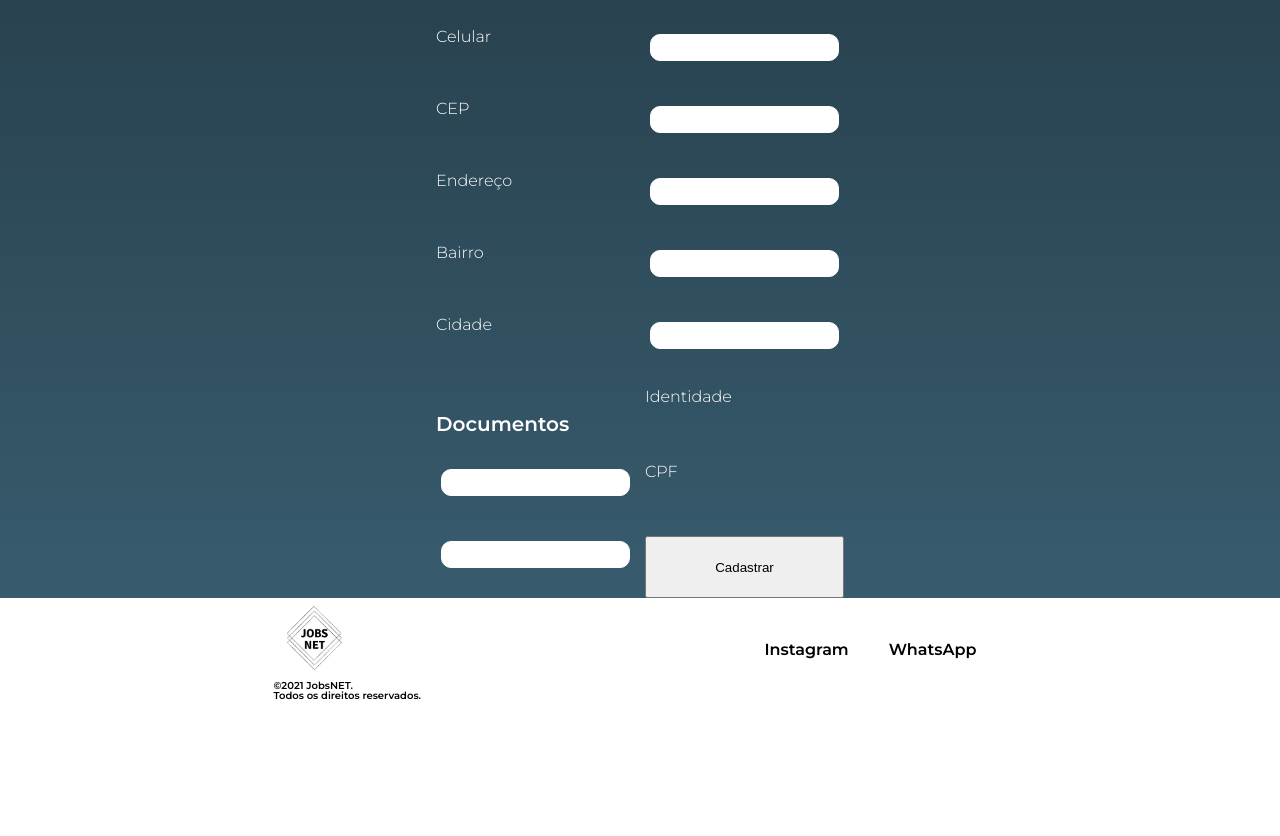
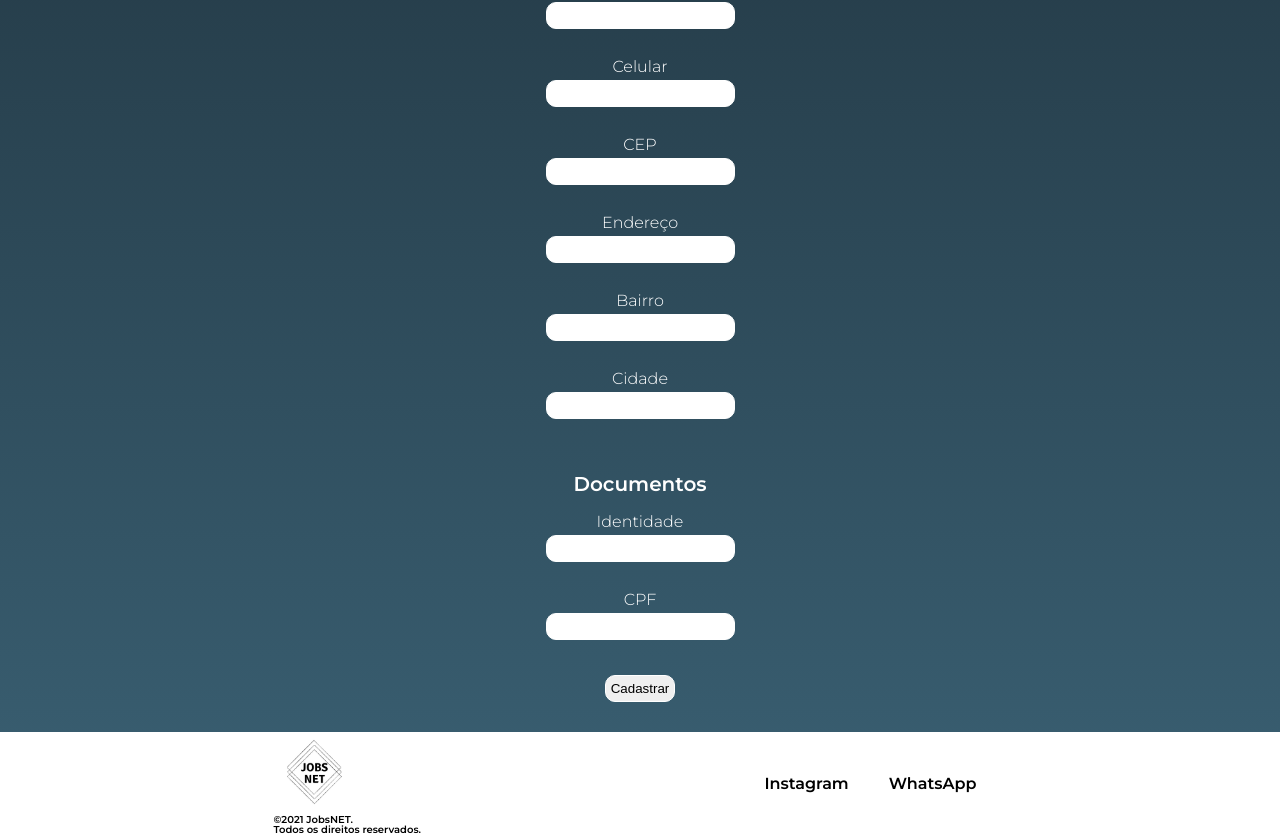
Before and after one commit to pinheiroduda/gama-academy-final-project, a React (Create React App) app in the folder Frontend/: page / in a window 1280 px wide. Shown: the part 751-1587 px from the top of the page. Before the commit the page ends 1453 px from the top, so only its background shows below. Built offline with nearby package versions, Linux system fonts and the light colour scheme.

Commit message:
refactor: input and button style

```diff
--- a/Frontend/src/components/Form/index.js
+++ b/Frontend/src/components/Form/index.js
@@ -2,7 +2,7 @@
 import { useState, useEffect } from 'react'
 
 import axios from 'axios'
-import { Input, FormStyle, Title } from './style'
+import { Input, Title, FormWrapper, Button } from './style'
 
 const Form = () => {
   const fetchAddress = async () => {
@@ -50,7 +50,7 @@
   return (
     <>
       <Title> Formulário para cadastro </Title>
-      <FormStyle>
+      <FormWrapper>
         <label>Nome</label>
         <Input
           onChange={e => {
@@ -140,8 +140,8 @@
           }}
           value={form.cpf}
         ></Input>
-        <button onClick={() => createCandidate()}>Cadastrar</button>
-      </FormStyle>
+        <Button onClick={() => createCandidate()}>Cadastrar</Button>
+      </FormWrapper>
     </>
   )
 }
--- a/Frontend/src/components/Form/style.js
+++ b/Frontend/src/components/Form/style.js
@@ -29,3 +29,12 @@
   padding-top: 25px;
   margin-bottom: 20px;
 `
+
+export const Button = styled.button`
+  margin: 5px;
+  margin-bottom: 30px;
+  border-radius: 10px;
+  border: 1px solid #fff;
+  cursor: pointer;
+  padding: 5px;
+`
```
